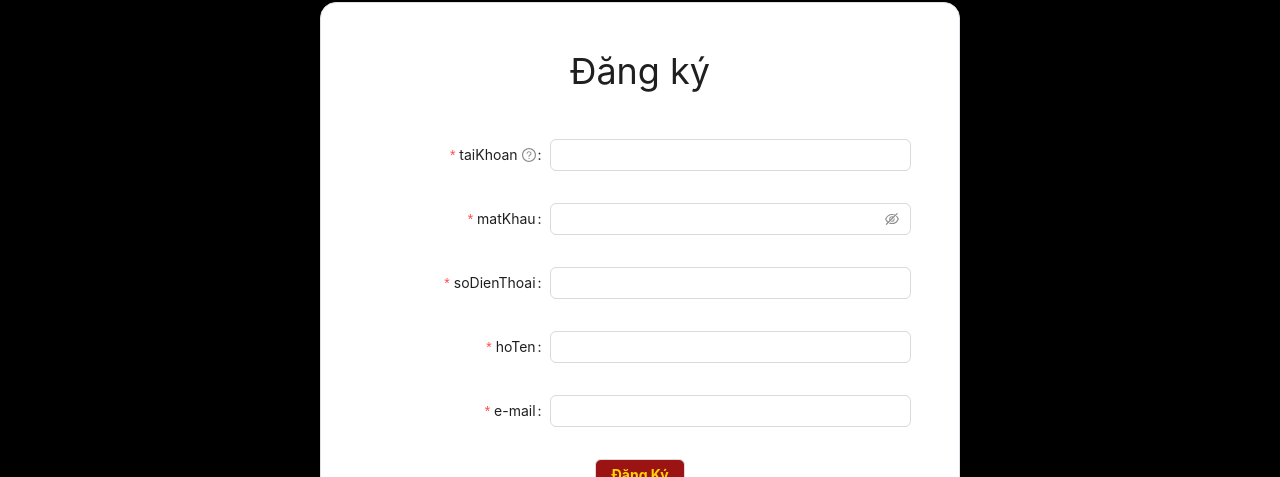
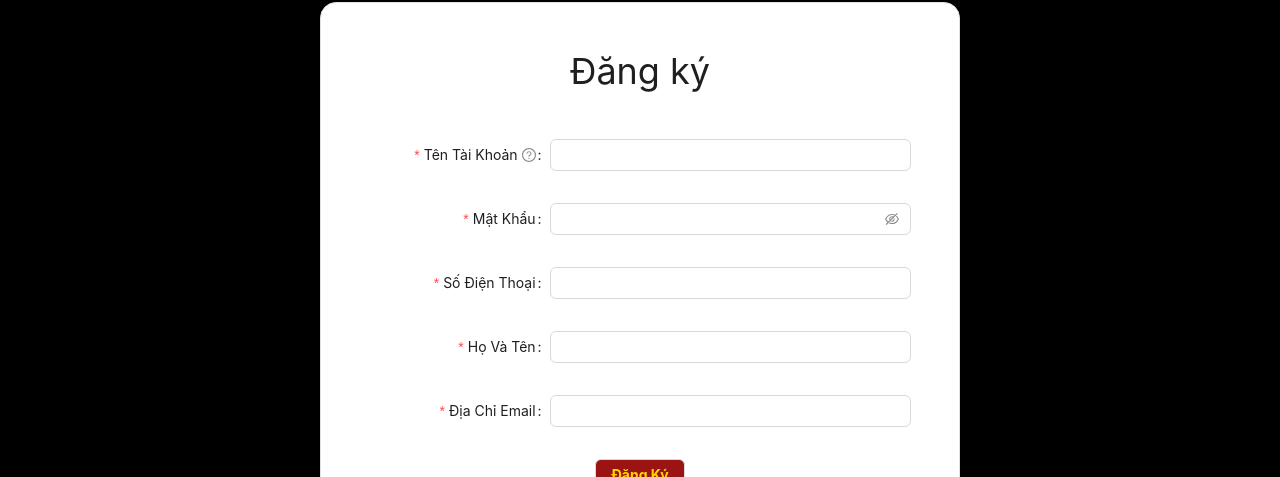
Before and after one commit to ThaoHuynhD/CapstoneJS3, a React (Create React App) app: page /sign-up in a window 1280 px wide. Shown: the part 110-587 px from the top of the page. Built offline with nearby package versions, Linux system fonts and the light colour scheme.

Commit message:
update signuppage

```diff
--- a/src/page/login/SignUpPage.js
+++ b/src/page/login/SignUpPage.js
@@ -45,7 +45,6 @@ export default function SignUpPage() {
     };
 
     const onFinish = (values) => {
-        console.log('Received values of form: ', values);
         fetchData(values);
     };
     return (
@@ -66,7 +65,7 @@ export default function SignUpPage() {
                     >
                         <h1 className='pb-5 text-4xl'>Đăng ký</h1>
                         <Form.Item name="taiKhoan"
-                            label="taiKhoan"
+                            label="Tên Tài Khoản"
                             tooltip="Bạn muốn được gọi là?"
                             rules={[
                                 {
@@ -79,7 +78,7 @@ export default function SignUpPage() {
                             <Input />
                         </Form.Item>
                         <Form.Item name="matKhau"
-                            label="matKhau"
+                            label="Mật Khẩu"
                             rules={[
                                 {
                                     required: true,
@@ -91,7 +90,7 @@ export default function SignUpPage() {
                             <Input.Password />
                         </Form.Item>
                         <Form.Item name="soDienThoai"
-                            label="soDienThoai"
+                            label="Số Điện Thoại"
                             rules={[
                                 {
                                     required: true,
@@ -102,7 +101,7 @@ export default function SignUpPage() {
                             <Input />
                         </Form.Item>
                         <Form.Item name="maNhom"
-                            label="maNhom"
+                            label="Mã Nhóm"
                             className='d-none'
                             initialValue={'KhachHang'}
                             rules={[
@@ -115,7 +114,7 @@ export default function SignUpPage() {
                             <Input disabled={true} placeholder={'KhachHang'} />
                         </Form.Item>
                         <Form.Item name="hoTen"
-                            label="hoTen"
+                            label="Họ Và Tên"
                             rules={[
                                 {
                                     required: true,
@@ -126,7 +125,7 @@ export default function SignUpPage() {
                             <Input />
                         </Form.Item>
                         <Form.Item name="email"
-                            label="e-mail"
+                            label="Địa Chỉ Email"
                             rules={[
                                 {
                                     type: 'email',
@@ -140,7 +139,6 @@ export default function SignUpPage() {
                         >
                             <Input />
                         </Form.Item>
-
                         <Button className='btn-red' htmlType="submit">
                             Đăng Ký
                         </Button>
```
